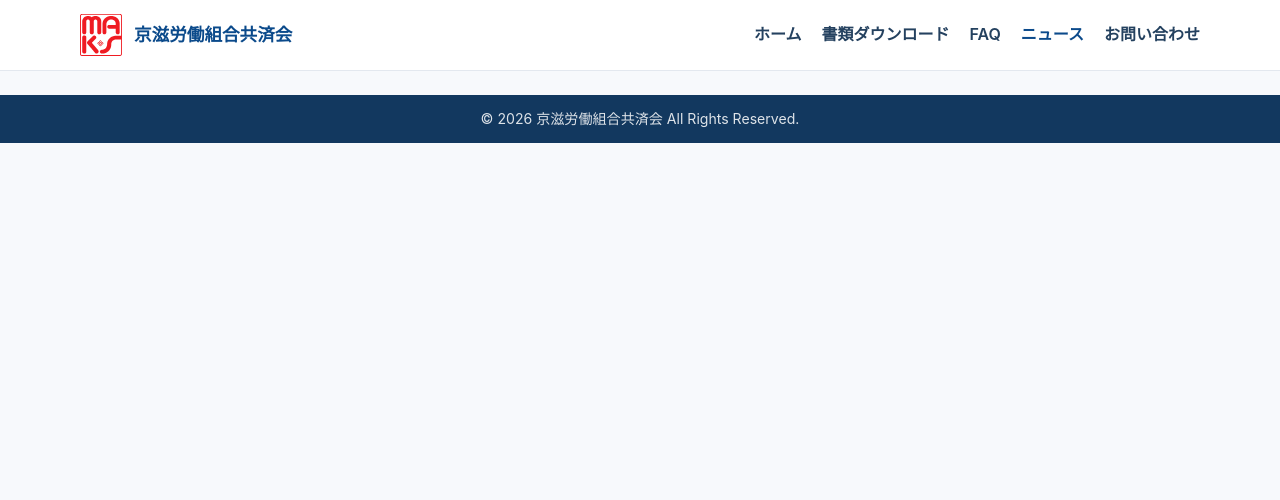
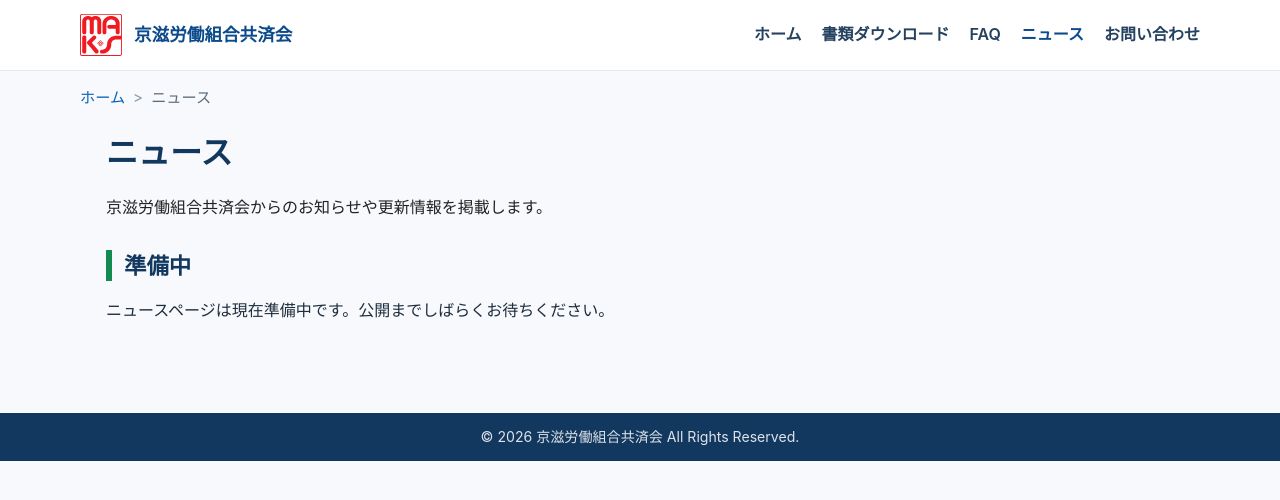
Before and after one commit to keijirodokyosai/keijirodokyosai.github.io, a Jekyll site: the page built from news.html, in a window 1280 px wide. Shown: the top 500 px of the page. Built offline with Jekyll 4.4.1, drawn with Linux system fonts in a browser that asks for light colours.

Commit message:
Update news.html

```diff
--- a/news.html
+++ b/news.html
@@ -36,3 +36,28 @@
     }
   }
 ---
+
+<nav class="breadcrumb" aria-label="パンくずリスト">
+  <ol class="breadcrumb-list">
+    <li><a href="{{ '/index.html' | relative_url }}">ホーム</a></li>
+    <li aria-current="page">ニュース</li>
+  </ol>
+</nav>
+
+<section class="kyosai-page">
+  <section class="detail-section">
+    <h1>ニュース</h1>
+    <div class="detail-lead">
+      <p>
+        京滋労働組合共済会からのお知らせや更新情報を掲載します。
+      </p>
+    </div>
+  </section>
+
+  <section class="detail-section">
+    <h2>準備中</h2>
+    <p>
+      ニュースページは現在準備中です。公開までしばらくお待ちください。
+    </p>
+  </section>
+</section>
```
